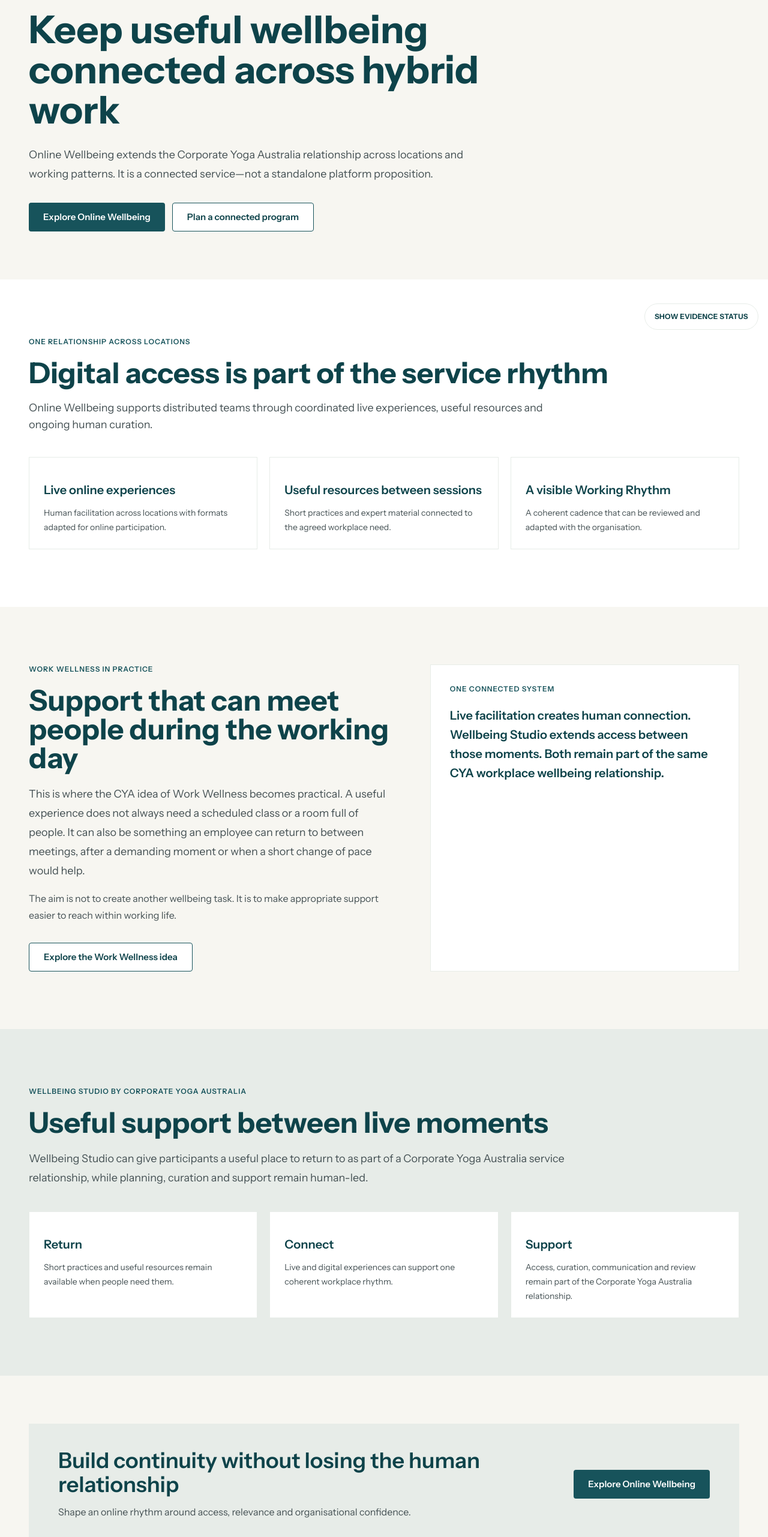
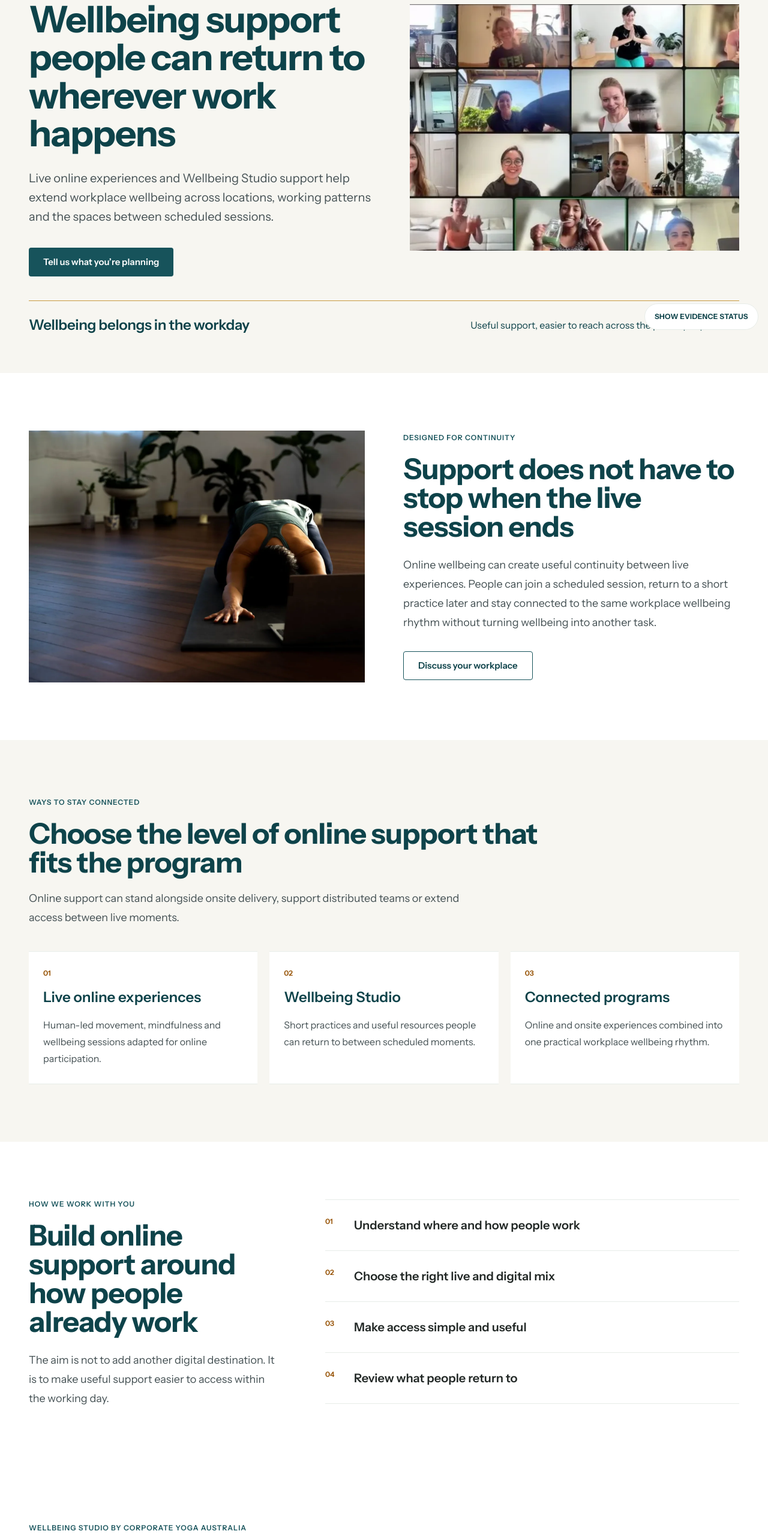
Before and after one commit to glennhammond/cya-website-prototype, a Next.js app: page /online-wellbeing in a window 1280 px wide. Shown: the part 234-2797 px from the top of the page at 60% size. Built offline with nearby package versions, Linux system fonts and the light colour scheme.

Commit message:
Rebuild online wellbeing page

```diff
--- a/app/online-wellbeing/page.tsx
+++ b/app/online-wellbeing/page.tsx
@@ -1,20 +1,65 @@
 import type { Metadata } from "next";
+import Image from "next/image";
 import { Breadcrumbs } from "@/components/Breadcrumbs";
 import { ServiceStructuredData } from "@/components/StructuredData";
-import { ProductionAction, ProductionCard, ProductionClosing, ProductionContainer, ProductionKicker } from "@/components/ProductionPrimitives";
-import { ReviewImageDirection } from "@/components/ReviewImageDirection";
+import { ProductionAction, ProductionContainer, ProductionKicker } from "@/components/ProductionPrimitives";
 
-export const metadata: Metadata = { title: "Online Workplace Wellbeing", description: "Human-led online workplace wellbeing for remote, hybrid and distributed teams.", alternates: { canonical: "/online-wellbeing" } };
+export const metadata: Metadata = {
+  title: { absolute: "Online Workplace Wellbeing Australia | Corporate Yoga Australia" },
+  description: "Human-led online workplace wellbeing for remote, hybrid and distributed teams, including live online experiences and Wellbeing Studio support.",
+  alternates: { canonical: "/online-wellbeing" },
+};
+
+const supportFormats = [
+  ["01", "Live online experiences", "Human-led movement, mindfulness and wellbeing sessions adapted for online participation."],
+  ["02", "Wellbeing Studio", "Short practices and useful resources people can return to between scheduled moments."],
+  ["03", "Connected programs", "Online and onsite experiences combined into one practical workplace wellbeing rhythm."],
+] as const;
+
+const process = [
+  ["01", "Understand where and how people work"],
+  ["02", "Choose the right live and digital mix"],
+  ["03", "Make access simple and useful"],
+  ["04", "Review what people return to"],
+] as const;
+
+const faqs = [
+  ["Can online wellbeing support hybrid and distributed teams?", "Yes. Online delivery can help create a shared experience across offices, homes and locations, while allowing the wider program to adapt to different working patterns."],
+  ["Is Wellbeing Studio a standalone wellbeing platform?", "Wellbeing Studio is designed to support an ongoing Corporate Yoga Australia service relationship. It extends access between live experiences rather than replacing human facilitation, planning or support."],
+  ["What can people access between live sessions?", "Depending on the program, participants may be able to return to short movement, mindfulness and wellbeing practices, useful resources and campaign content selected around the workplace need."],
+  ["How do you know whether online support is useful?", "We look at proportionate signals such as aggregate participation, delivery experience and voluntary feedback rather than monitoring individual wellbeing."],
+] as const;
 
 export default function OnlineWellbeingPage() {
-  return <>
-    <ServiceStructuredData name="Online Workplace Wellbeing" description="Human-led online workplace wellbeing for remote, hybrid and distributed teams." path="/online-wellbeing" breadcrumbLabel="Online Wellbeing" />
-    <Breadcrumbs items={[{ label: "Home", href: "/" }, { label: "Online Wellbeing" }]} />
-    <section className="bg-[var(--cya-surface-page)] py-16 lg:py-20"><ProductionContainer><ProductionKicker>Human-led continuity</ProductionKicker><h1 className="mt-5 max-w-4xl text-[clamp(2.8rem,5vw,4.5rem)] font-bold leading-[1.05]">Keep useful wellbeing connected across hybrid work</h1><p className="mt-6 max-w-3xl text-lg leading-8 text-[var(--cya-body)]">Online Wellbeing extends the Corporate Yoga Australia relationship across locations and working patterns. It is a connected service—not a standalone platform proposition.</p><div className="mt-8 flex flex-col gap-3 sm:flex-row"><ProductionAction href="#online-service">Explore Online Wellbeing</ProductionAction><ProductionAction href="/contact?interest=program" style="secondary">Plan a connected program</ProductionAction></div></ProductionContainer></section>
-    <ReviewImageDirection id="IMAGE 08 · ONLINE AND HYBRID PARTICIPATION" job="Context" subject="A genuine Corporate Yoga Australia online or hybrid experience showing human facilitation and people joining from more than one workplace context." treatment="Contained 3:2 image or carefully composed two-frame field note. Keep screens readable only where permission allows." format="3:2 desktop · adaptable to 4:3 mobile" avoid="Generic laptop stock, artificial video-call grids, visible private information, or imagery that makes Online Wellbeing look like standalone software." candidate="/images/selected/cya-online-wellbeing-context.webp" />
-    <section id="online-service" className="bg-[var(--cya-surface-base)] py-20 lg:py-24"><ProductionContainer><ProductionKicker>One relationship across locations</ProductionKicker><h2 className="mt-5 text-4xl font-bold lg:text-5xl">Digital access is part of the service rhythm</h2><p className="mt-5 max-w-4xl text-lg text-[var(--cya-body)]">Online Wellbeing supports distributed teams through coordinated live experiences, useful resources and ongoing human curation.</p><div className="mt-10 grid gap-5 md:grid-cols-3"><ProductionCard title="Live online experiences" body="Human facilitation across locations with formats adapted for online participation." /><ProductionCard title="Useful resources between sessions" body="Short practices and expert material connected to the agreed workplace need." /><ProductionCard title="A visible Working Rhythm" body="A coherent cadence that can be reviewed and adapted with the organisation." /></div></ProductionContainer></section>
-    <section className="bg-[var(--cya-surface-page)] py-20 lg:py-24"><ProductionContainer className="grid gap-10 lg:grid-cols-[1.08fr_0.92fr] lg:gap-16"><div><ProductionKicker>Work Wellness in practice</ProductionKicker><h2 className="mt-5 max-w-4xl text-4xl font-bold lg:text-5xl">Support that can meet people during the working day</h2><p className="mt-5 max-w-4xl text-lg leading-8 text-[var(--cya-body)]">This is where the CYA idea of Work Wellness becomes practical. A useful experience does not always need a scheduled class or a room full of people. It can also be something an employee can return to between meetings, after a demanding moment or when a short change of pace would help.</p><p className="mt-4 max-w-4xl leading-7 text-[var(--cya-body)]">The aim is not to create another wellbeing task. It is to make appropriate support easier to reach within working life.</p><div className="mt-8"><ProductionAction href="/blog/what-is-work-wellness" style="secondary">Explore the Work Wellness idea</ProductionAction></div></div><aside className="border border-[var(--cya-divider)] bg-white p-8"><ProductionKicker>One connected system</ProductionKicker><p className="mt-5 text-xl font-semibold leading-8 text-[var(--cya-teal-dark)]">Live facilitation creates human connection. Wellbeing Studio extends access between those moments. Both remain part of the same CYA workplace wellbeing relationship.</p></aside></ProductionContainer></section>
-    <section className="bg-[var(--cya-surface-subtle)] py-20 lg:py-24"><ProductionContainer><ProductionKicker>Wellbeing Studio by Corporate Yoga Australia</ProductionKicker><h2 className="mt-5 text-4xl font-bold lg:text-5xl">Useful support between live moments</h2><p className="mt-5 max-w-4xl text-lg leading-8 text-[var(--cya-body)]">Wellbeing Studio can give participants a useful place to return to as part of a Corporate Yoga Australia service relationship, while planning, curation and support remain human-led.</p><div className="mt-10 grid gap-5 md:grid-cols-3"><ProductionCard title="Return" body="Short practices and useful resources remain available when people need them." /><ProductionCard title="Connect" body="Live and digital experiences can support one coherent workplace rhythm." /><ProductionCard title="Support" body="Access, curation, communication and review remain part of the Corporate Yoga Australia relationship." /></div></ProductionContainer></section>
-    <ProductionClosing heading="Build continuity without losing the human relationship" body="Shape an online rhythm around access, relevance and organisational confidence." href="/contact?interest=online" action="Explore Online Wellbeing" />
-  </>;
+  return (
+    <>
+      <ServiceStructuredData name="Online Workplace Wellbeing" description="Human-led online workplace wellbeing for remote, hybrid and distributed teams." path="/online-wellbeing" breadcrumbLabel="Online Wellbeing" />
+      <Breadcrumbs items={[{ label: "Home", href: "/" }, { label: "Online Wellbeing" }]} />
+
+      <section className="bg-[var(--cya-surface-page)] py-12 sm:py-14 lg:py-16">
+        <ProductionContainer className="grid max-w-[1440px] gap-10 lg:grid-cols-[minmax(0,1.02fr)_minmax(0,0.98fr)] lg:items-center lg:gap-14 xl:gap-16">
+          <div>
+            <ProductionKicker>Online wellbeing</ProductionKicker>
+            <h1 className="mt-5 max-w-3xl text-[clamp(3rem,4.8vw,4.55rem)] font-bold leading-[1.03] tracking-[-0.025em] text-[var(--cya-teal-dark)]">Wellbeing support people can return to wherever work happens</h1>
+            <p className="mt-7 max-w-2xl text-xl leading-8 text-[var(--cya-body)]">Live online experiences and Wellbeing Studio support help extend workplace wellbeing across locations, working patterns and the spaces between scheduled sessions.</p>
+            <div className="mt-9"><ProductionAction href="/contact?interest=online">Tell us what you’re planning</ProductionAction></div>
+          </div>
+          <figure className="relative aspect-[4/3] overflow-hidden bg-white"><Image src="/images/selected/cya-conferences-studio-remote-grid.webp" alt="Colleagues join a workplace wellbeing experience remotely from different locations." fill priority sizes="(min-width: 1280px) 620px, (min-width: 1024px) 48vw, 100vw" className="object-cover" /></figure>
+        </ProductionContainer>
+        <ProductionContainer className="mt-10"><div className="grid border-t border-[var(--cya-ochre)] pt-6 md:grid-cols-2 md:items-center"><h2 className="text-2xl font-semibold tracking-[-0.015em] text-[var(--cya-teal-dark)]">Wellbeing belongs in the workday</h2><p className="mt-3 text-base text-[var(--cya-teal-dark)] md:mt-0 md:text-right">Useful support, easier to reach across the places people work.</p></div></ProductionContainer>
+      </section>
+
+      <section className="bg-white py-20 lg:py-24"><ProductionContainer className="grid gap-12 lg:grid-cols-[minmax(0,1fr)_minmax(0,1fr)] lg:items-center lg:gap-16"><figure className="relative aspect-[4/3] overflow-hidden bg-[var(--cya-surface-page)]"><Image src="/images/selected/cya-studio-employee-home-practice.webp" alt="A person takes part in a short wellbeing practice at home during the working day." fill sizes="(min-width: 1280px) 620px, (min-width: 1024px) 50vw, 100vw" className="object-cover" /></figure><div><ProductionKicker>Designed for continuity</ProductionKicker><h2 className="mt-5 max-w-2xl text-4xl font-bold tracking-[-0.018em] text-[var(--cya-teal-dark)] lg:text-5xl">Support does not have to stop when the live session ends</h2><p className="mt-6 max-w-2xl text-lg leading-8 text-[var(--cya-body)]">Online wellbeing can create useful continuity between live experiences. People can join a scheduled session, return to a short practice later and stay connected to the same workplace wellbeing rhythm without turning wellbeing into another task.</p><div className="mt-8"><ProductionAction href="/contact?interest=online" style="secondary">Discuss your workplace</ProductionAction></div></div></ProductionContainer></section>
+
+      <section className="bg-[var(--cya-surface-page)] py-20 lg:py-24"><ProductionContainer><ProductionKicker>Ways to stay connected</ProductionKicker><h2 className="mt-5 max-w-4xl text-4xl font-bold tracking-[-0.018em] text-[var(--cya-teal-dark)] lg:text-5xl">Choose the level of online support that fits the program</h2><p className="mt-5 max-w-3xl text-lg leading-8 text-[var(--cya-body)]">Online support can stand alongside onsite delivery, support distributed teams or extend access between live moments.</p><div className="mt-10 flex snap-x snap-mandatory gap-5 overflow-x-auto pb-4 md:grid md:grid-cols-3 md:overflow-visible md:pb-0">{supportFormats.map(([number,title,body]) => <article key={number} className="min-w-[84%] snap-start border-y border-[var(--cya-divider)] bg-white px-1 py-7 sm:min-w-[60%] md:min-w-0 md:px-6"><p className="text-xs font-semibold text-[var(--cya-ochre-ink)]">{number}</p><h3 className="mt-4 text-2xl font-semibold text-[var(--cya-teal-dark)]">{title}</h3><p className="mt-4 leading-7 text-[var(--cya-body)]">{body}</p></article>)}</div><p className="mt-2 text-sm text-[var(--cya-body)] md:hidden">Swipe to explore →</p></ProductionContainer></section>
+
+      <section className="bg-white py-20 lg:py-24"><ProductionContainer className="grid gap-12 lg:grid-cols-[minmax(18rem,0.75fr)_minmax(0,1.25fr)] lg:gap-20"><div><ProductionKicker>How we work with you</ProductionKicker><h2 className="mt-5 max-w-xl text-4xl font-bold tracking-[-0.018em] text-[var(--cya-teal-dark)] lg:text-5xl">Build online support around how people already work</h2><p className="mt-6 max-w-xl text-lg leading-8 text-[var(--cya-body)]">The aim is not to add another digital destination. It is to make useful support easier to access within the working day.</p></div><div className="flex snap-x snap-mandatory gap-4 overflow-x-auto pb-4 md:block md:overflow-visible md:pb-0">{process.map(([number,title]) => <article key={number} className="min-w-[78%] snap-start border-y border-[var(--cya-divider)] px-2 py-7 md:grid md:min-w-0 md:grid-cols-[3rem_1fr] md:border-t-0 md:border-b md:px-0 md:first:border-t"><p className="text-xs font-semibold text-[var(--cya-ochre-ink)]">{number}</p><h3 className="mt-3 text-xl font-semibold leading-7 text-[var(--cya-charcoal)] md:mt-0">{title}</h3></article>)}</div><p className="text-sm text-[var(--cya-body)] md:hidden lg:col-start-2">Swipe to continue →</p></ProductionContainer></section>
+
+      <section className="overflow-hidden bg-[var(--cya-surface-base)] py-20 lg:py-24"><ProductionContainer className="grid gap-12 lg:grid-cols-[minmax(0,0.78fr)_minmax(0,1.22fr)] lg:items-center lg:gap-16"><div><ProductionKicker>Wellbeing Studio by Corporate Yoga Australia</ProductionKicker><h2 className="mt-5 max-w-2xl text-4xl font-bold tracking-[-0.018em] text-[var(--cya-teal-dark)] lg:text-5xl">A useful place to return to between live moments</h2><p className="mt-6 max-w-2xl text-lg leading-8 text-[var(--cya-body)]">Wellbeing Studio gives participants access to practical workplace wellbeing support selected around the program. Planning, curation and the relationship with your organisation remain human-led.</p><div className="mt-8"><ProductionAction href="https://wellbeingstudio.com.au" style="secondary">Visit Wellbeing Studio</ProductionAction></div></div><div><p className="mb-4 text-xs font-bold uppercase tracking-[0.14em] text-[var(--cya-ochre-ink)]">Live experience → return → continuity</p><figure className="relative aspect-[2048/970] overflow-hidden border border-[var(--cya-divider)] bg-white shadow-[0_18px_50px_rgba(14,67,74,0.08)]"><Image src="/images/selected/wellbeing-studio-placeholder.png" alt="Wellbeing Studio interface showing practical wellbeing support for different moments in the working day." fill sizes="(min-width: 1024px) 62vw, 100vw" className="object-contain" /></figure></div></ProductionContainer></section>
+
+      <section className="bg-white py-20 lg:py-24"><ProductionContainer className="grid gap-10 lg:grid-cols-[minmax(16rem,0.65fr)_minmax(0,1.35fr)] lg:gap-20"><div><ProductionKicker>Practical questions</ProductionKicker><h2 className="mt-5 text-4xl font-bold tracking-[-0.018em] text-[var(--cya-charcoal)] lg:text-5xl">Questions organisations often ask</h2></div><div className="border-t border-[var(--cya-divider)]">{faqs.map(([question,answer]) => <details key={question} className="group border-b border-[var(--cya-divider)] py-5"><summary className="flex cursor-pointer list-none items-center justify-between gap-6 text-lg font-semibold text-[var(--cya-charcoal)]"><span>{question}</span><span aria-hidden="true" className="text-xl transition-transform group-open:rotate-45">+</span></summary><p className="mt-4 max-w-3xl pr-10 leading-7 text-[var(--cya-body)]">{answer}</p></details>)}</div></ProductionContainer></section>
+
+      <section className="border-t border-[var(--cya-ochre)] bg-[var(--cya-surface-page)] py-16 lg:py-20"><ProductionContainer className="grid gap-8 lg:grid-cols-[minmax(0,1fr)_auto] lg:items-center"><div><h2 className="max-w-3xl text-4xl font-bold tracking-[-0.018em] text-[var(--cya-teal-dark)] lg:text-5xl">What would help your people between live moments?</h2><p className="mt-5 max-w-2xl text-lg leading-8 text-[var(--cya-teal-dark)]">Tell us where your people work, what they already have access to and what kind of continuity would be useful.</p></div><ProductionAction href="/contact?interest=online">Start a conversation</ProductionAction></ProductionContainer></section>
+    </>
+  );
 }
```
